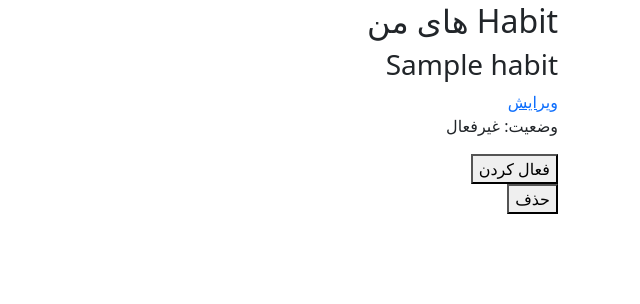
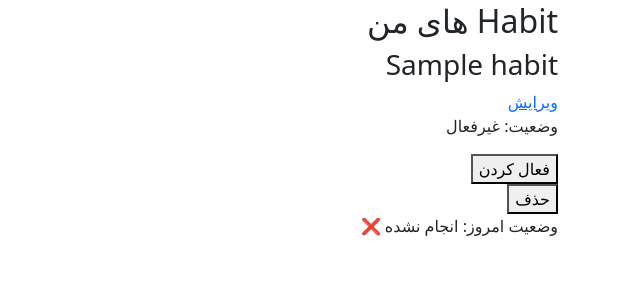
Before and after one commit to mohamad7a7/HabitTracker, a Django app: template HabitTracker/templates/home.html in a window 1280 px wide. Shown: the part 118-422 px from the top of the page, without its empty margins (640-1280 px from the left). Run offline with Django 3.2, Linux system fonts and the light colour scheme; the template is opened without the code that fills it: most values are stand-ins (such as "Sample title", 1, 10 or a date in 2020).

Commit message:
add display is_done display in home.html

```diff
--- a/HabitTracker/templates/home.html
+++ b/HabitTracker/templates/home.html
@@ -65,7 +65,13 @@
         </form>
       </div>
 
-      {% endfor %}
+      {% if habit.today_checkin %} {% if habit.today_checkin.is_done %}
+      <p>وضعیت امروز: انجام شده ✅</p>
+      {% else %}
+      <p>وضعیت امروز: انجام نشده ❌</p>
+      {% endif %} {% else %}
+      <p>وضعیت امروز: هنوز ثبت نشده</p>
+      {% endif %} {% endfor %}
 
       <form method="post" action="{% url 'logout' %}">
         {% csrf_token %} {% if user.is_authenticated %}
```
